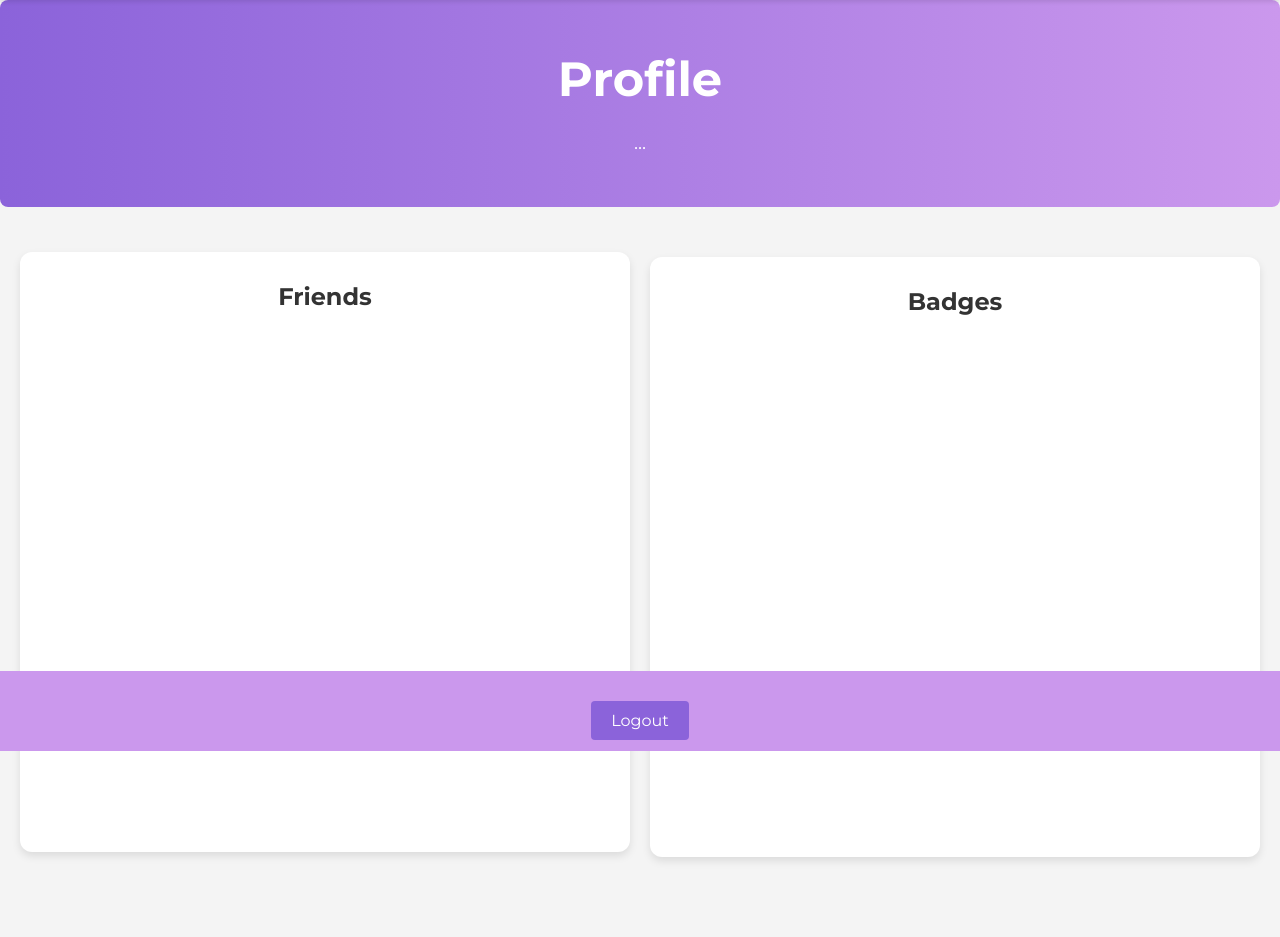
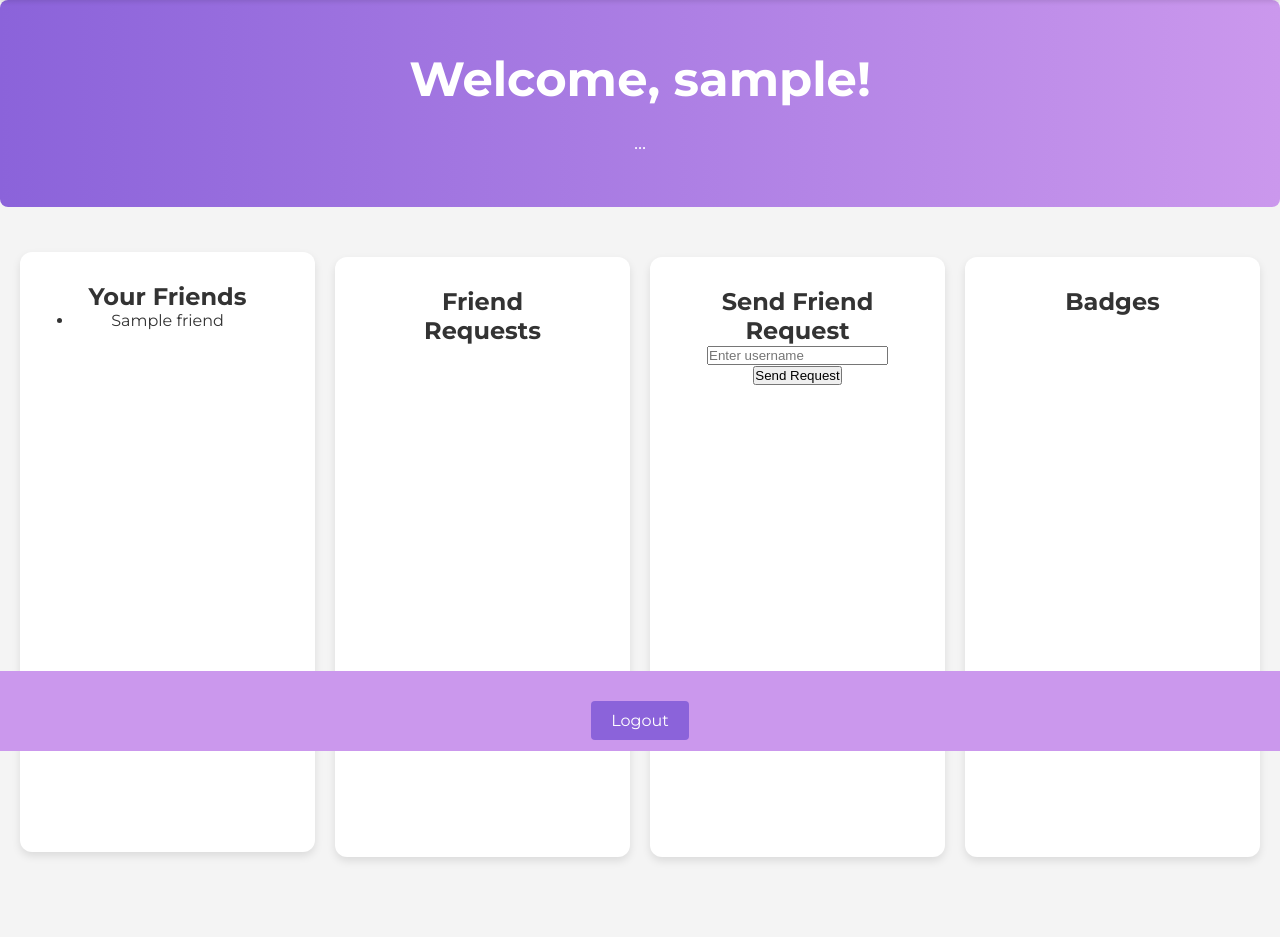
Before and after one commit to rinabug/music-buddy, a Flask app: template templates/profile.html in a window 1280 px wide. Shown: the part 49-986 px from the top of the page. Run offline with Flask 3, Linux system fonts and the light colour scheme; the template is opened without the code that fills it: most values are stand-ins (such as "Sample title", 1, 10 or a date in 2020).

Commit message:
Update profile.html

```diff
--- a/templates/profile.html
+++ b/templates/profile.html
@@ -3,15 +3,15 @@
 <head>
     <meta charset="UTF-8">
     <meta name="viewport" content="width=device-width, initial-scale=1.0">
-    <title>Profile</title>
-    <link rel="stylesheet" href="/static/css/styles.css">
+    <title>Profile - Music Buddy</title>
+    <link rel="stylesheet" href="{{ url_for('static', filename='css/styles.css') }}">
     <link href="https://fonts.googleapis.com/css2?family=Montserrat:wght@400;700&family=Roboto:wght@400;700&display=swap" rel="stylesheet">
 </head>
 <body>
     <header>
         <!-- Navbar or header content -->
         <nav>
-            <h1> Music Buddy</h1>
+            <h1>Music Buddy</h1>
             <ul>
                 <li><a href="{{ url_for('index') }}">Home</a></li>
                 <li><a href="{{ url_for('discover') }}">Discover</a></li>
@@ -23,19 +23,43 @@
 
     <section class="profile-section">
         <div class="container">
-            <h1>Profile</h1>
+            <h1>Welcome, {{ username }}!</h1>
             <p>...</p>
         </div>
     </section>
 
     <main class="main-container">
         <!-- Main content area -->
-        <section class="friends-section">
+        <section id="friends-section" class="friends-section">
             <div class="container">
-                <h2>Friends</h2>
+                <h2>Your Friends</h2>
+                {% if friends %}
+                    <ul id="friends-list">
+                        {% for friend in friends %}
+                            <li>{{ friend }}</li>
+                        {% endfor %}
+                    </ul>
+                {% else %}
+                    <p>You don't have any friends yet.</p>
+                {% endif %}
                 <div id="friendsContent">
                     <!-- friend content will be loaded dynamically -->
                 </div>
+            </div>
+        </section>
+
+        <section id="friend-requests">
+            <div class="container">
+                <h2>Friend Requests</h2>
+                <ul id="friend-requests-list"></ul>
+            </div>
+        </section>
+
+        <section id="send-friend-request">
+            <div class="container">
+                <h2>Send Friend Request</h2>
+                <input type="text" id="friend-username" placeholder="Enter username">
+                <button id="send-request-btn">Send Request</button>
             </div>
         </section>
 
@@ -49,7 +73,6 @@
         </section>
     </main>
 
-
     <footer>
         <!-- Footer content -->
         <a href="{{ url_for('logout') }}" class="logout">Logout</a>
```
